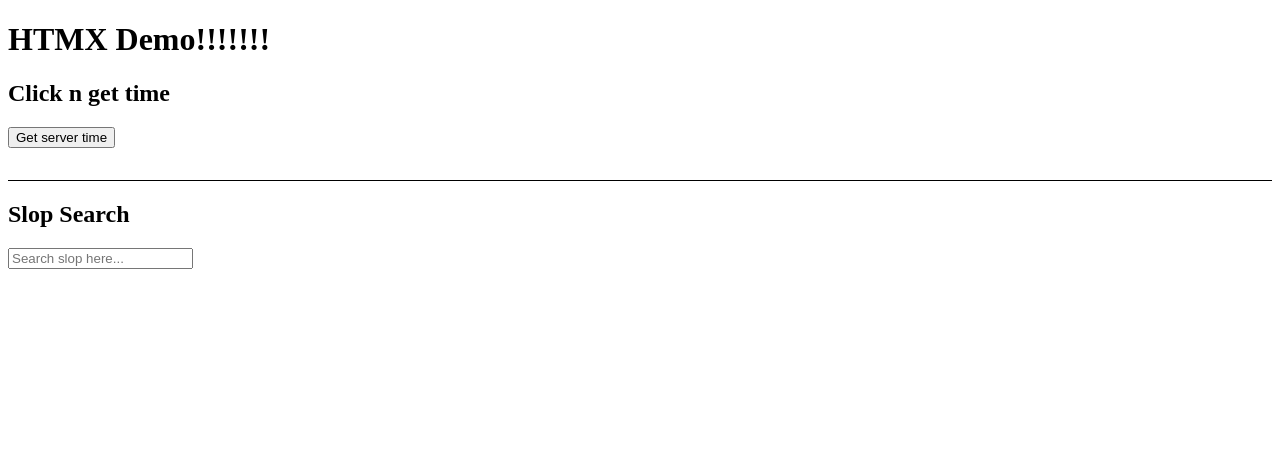
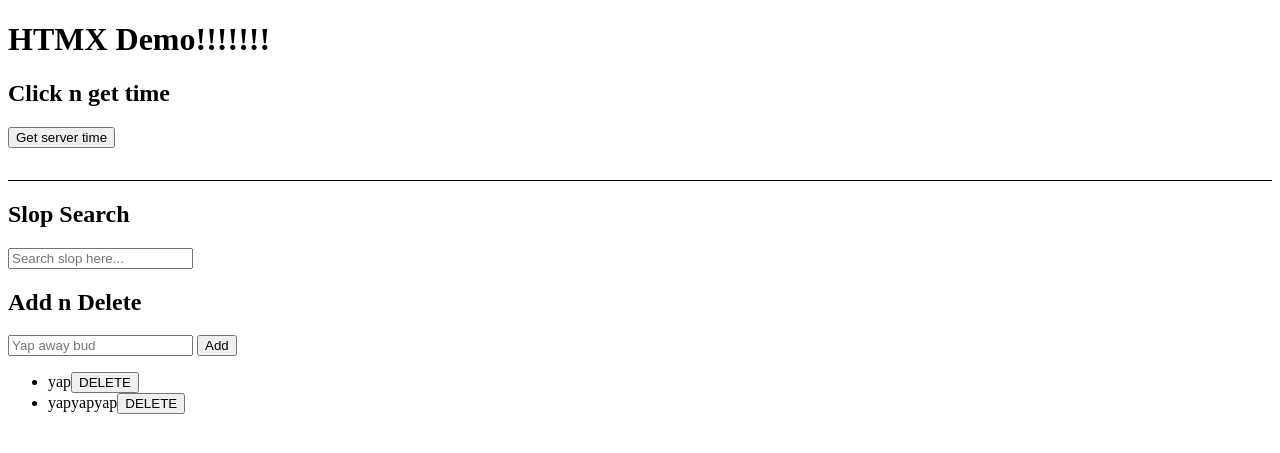
Before and after one commit to ameliavrieze/code-along-htmx-tech-share, a Flask app: page / in a window 1280 px wide. Shown: the top 453 px of the page. Run offline with Flask 3, Linux system fonts and the light colour scheme.

Commit message:
post n delete htmx

```diff
--- a/src/htmx_tech_share/server.py
+++ b/src/htmx_tech_share/server.py
@@ -4,17 +4,41 @@ from datetime import datetime
 from flask import Flask, render_template, request
 app = Flask(__name__)
 
+
+# https://htmx.org/attributes/hx-target/
+
 slop_list = [
     "That time I got reincarnated as a slime",
     "Solo Leveling",
     "The Eldest Son of Noble Martial Family Returns from Hell After 100 Years",
     "The Evergreen Records",
+]
 
-]
+yap_list = {
+    1: "yap",
+    2: "yapyapyap"
+}
+next_id = 3
+
+def yap_display(text_id, text):
+    return (
+        f'<li class="fade">{text}'
+        f'<button hx-delete="/yaplist/{text_id}"'
+
+        # closest <CSS selector> = Tells htmx to swap AJAX response to nearest matching ancestor
+        # in this case, the li when the button inside it is clicked
+        # https://htmx.org/attributes/hx-target/
+        f'hx-target="closest li" hx-swap="outerHTML swap:500ms"'
+
+        # https://htmx.org/docs/#confirming self explanatory I think
+        f'hx-confirm="You sure you wanna delete this?">DELETE</button></li>'
+    )
+
 
 @app.route('/')
 def index():
-    return render_template("index.html")
+    yap_html = "".join(yap_display(i, t) for i, t in yap_list.items())
+    return render_template("index.html", yap_html=yap_html)
 
 @app.route('/time', methods=["GET"])
 def server_time():
@@ -30,9 +54,25 @@ def search():
         return "<li>You haven't consumed enough slop yet, poser. (No matches)</li>"
     return "".join(f"<li>{s}</li>" for s in matches)
 
-# @app.route('/')
-# def index():
-#     return render_template("index.html")
+
+
+@app.route('/yaplist', methods=["GET", "POST"])
+def add_yap():
+    global next_id
+    text = request.form.get("text","").strip()
+    if not text:
+        return ""
+
+    text_id = next_id
+    next_id += 1
+    yap_list[text_id] = text
+    return yap_display(text_id, text)
+
+
+@app.route('/yaplist/<int:text_id>', methods=["DELETE"])
+def delete_yap(text_id):
+    yap_list.pop(text_id)
+    return ""
 
 if __name__ == '__main__':
     app.run(debug=True, port=5001)
--- a/src/htmx_tech_share/templates/index.html
+++ b/src/htmx_tech_share/templates/index.html
@@ -28,6 +28,19 @@
         <ul id="results"></ul>
     </div>
 
+    <div class="container">
+        <h2>Add n Delete</h2>
+        <form hx-post="/yaplist" hx-target="#display-list" hx-swap="beforeend" hx-on::after-request="this.reset()">
+            <input name="text" placeholder="Yap away bud" required>
+            <button>Add</button>
+        </form>
+        <ul id="display-list">{{ yap_html | safe }}</ul>
+    </div>
+
+
+
+    <!-- resetting user input: https://htmx.org/examples/reset-user-input/ -->
+
 
 </body>
 </html>
```
